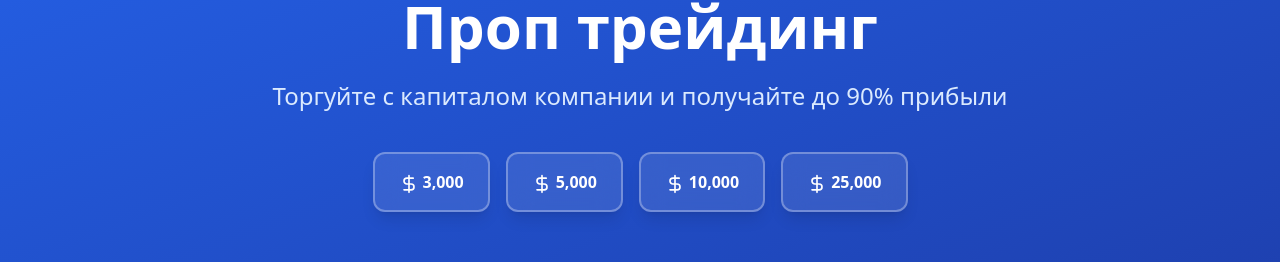
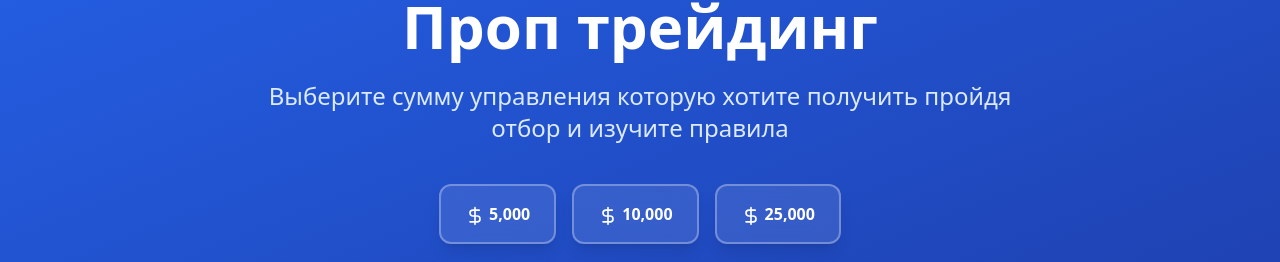
Before and after one commit to mobius1info/Wordex, a React (Vite) app: page /prop-trading in a window 1280 px wide. Shown: the part 269-531 px from the top of the page. Built offline with nearby package versions, Linux system fonts and the light colour scheme; no server answers.

Commit message:
Updated PropTradingPage.tsx

```diff
--- a/src/pages/PropTradingPage.tsx
+++ b/src/pages/PropTradingPage.tsx
@@ -4,7 +4,7 @@ import { TrendingUp, DollarSign, Target, Award, CheckCircle, BarChart3, Shield }
 const translations = {
   ru: {
     title: 'Проп трейдинг',
-    subtitle: 'Торгуйте с капиталом компании и получайте до 90% прибыли',
+    subtitle: 'Выберите сумму управления которую хотите получить пройдя отбор и изучите правила',
     intro: {
       title: 'Что такое проп трейдинг?',
       text: 'Проп трейдинг (Proprietary Trading) — это торговля на финансовых рынках с использованием капитала компании, а не собственных средств. Проп-компании предоставляют трейдерам доступ к большому капиталу в обмен на часть прибыли.'
@@ -512,13 +512,6 @@ export default function PropTradingPage({ language = 'ru' }: PropTradingPageProp
 
             <div className="flex flex-wrap justify-center gap-4 mt-8">
               <button
-                onClick={() => handleAccountClick(3000)}
-                className="group bg-white/10 backdrop-blur-md border-2 border-white/30 text-white px-6 py-4 rounded-xl font-bold hover:bg-white hover:text-blue-600 transition-all hover:scale-105 transform shadow-lg"
-              >
-                <DollarSign className="inline h-5 w-5 mr-1" />
-                3,000
-              </button>
-              <button
                 onClick={() => handleAccountClick(5000)}
                 className="group bg-white/10 backdrop-blur-md border-2 border-white/30 text-white px-6 py-4 rounded-xl font-bold hover:bg-white hover:text-blue-600 transition-all hover:scale-105 transform shadow-lg"
               >
```
